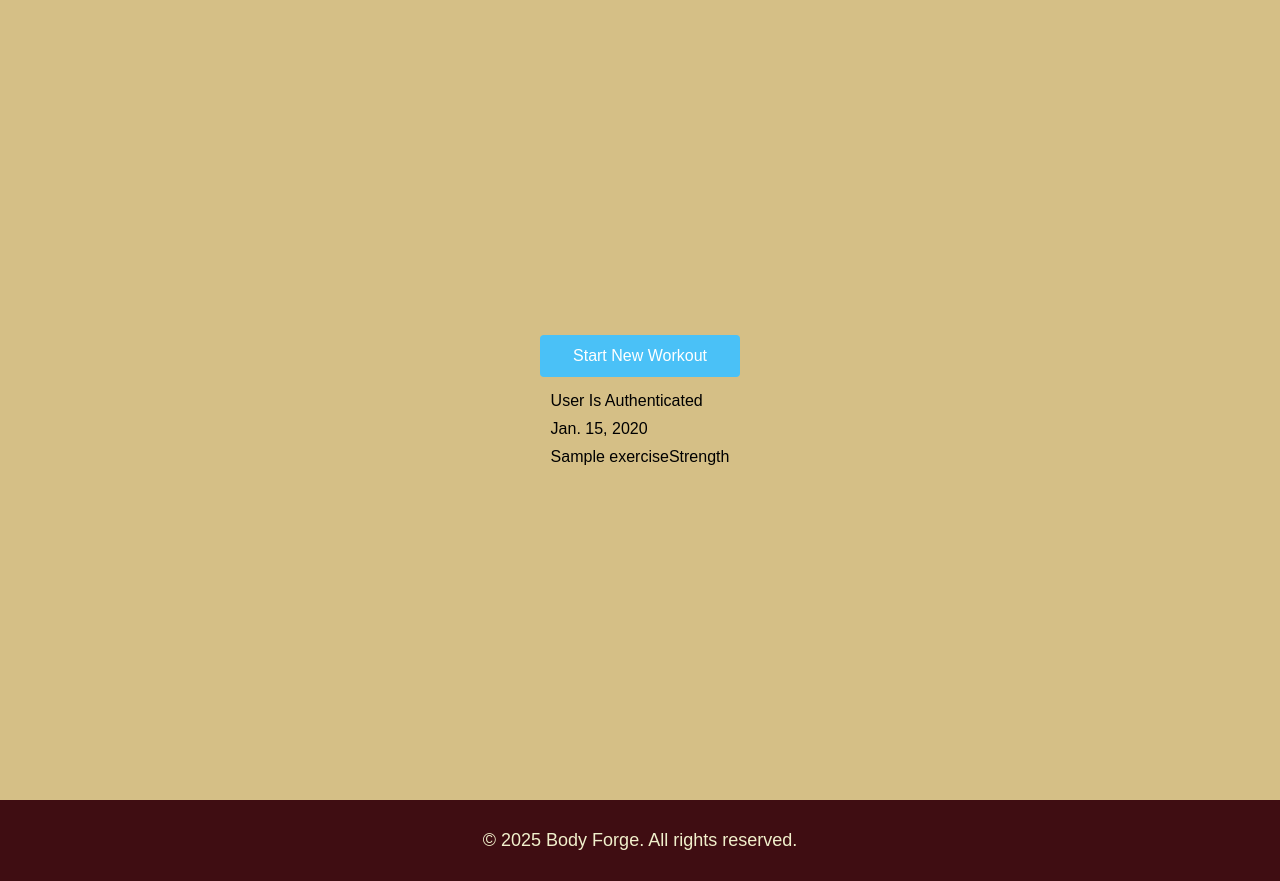
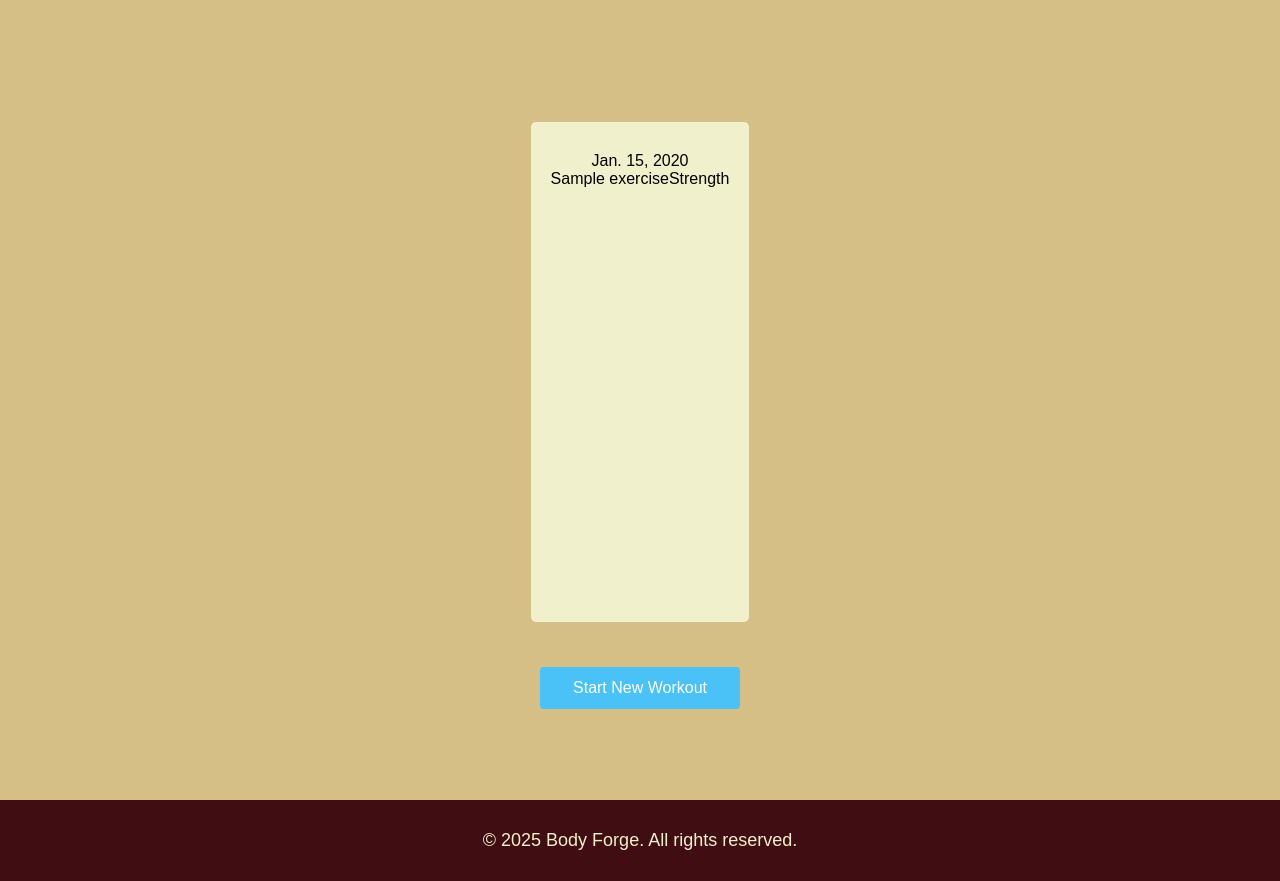
Before and after one commit to zlatin-r/body_forge, a Django app: page / in a window 1280 px wide. Shown: the part 114-995 px from the top of the page. Run offline with Django 5.2, Linux system fonts and the light colour scheme; a user stored in the database is signed in; tables that the repository leaves empty hold one stand-in row (values such as "Sample post"); grey boxes marked "Sample" are stand-in pictures.

Commit message:
changes added

```diff
--- a/static/css/common/home-page.css
+++ b/static/css/common/home-page.css
@@ -43,3 +43,24 @@
     background-color: #ddd;
     transform: translateY(1px);
 }
+
+.workout-cards-container {
+    display: flex;
+    gap: 25px;
+    align-items: center;
+    background-color: #d5bf86;
+    padding: 30px 20px;
+    box-sizing: border-box;
+}
+
+.workout-card {
+    display: flex;
+    flex-direction: column;
+    align-items: center;
+    background-color: #f1f0cc;
+    padding: 30px 20px;
+    box-sizing: border-box;
+    width: 100%;
+    border-radius: 5px;
+    height: 500px;
+}
--- a/templates/common/home-page.html
+++ b/templates/common/home-page.html
@@ -5,25 +5,26 @@
 
 {% block content %}
     <div class="main-container">
-        <a href="{% url 'create-workout' %}" class="workout-create-btn">Start New Workout</a>
 
         {% if user.is_authenticated %}
             <div class="auth-container">
                 {% if all_workouts %}
-                    <p>User Is Authenticated</p>
+                    <div class="workout-cards-container">
+                        {% for workout in all_workouts %}
 
-                    {% for workout in all_workouts %}
+                            <div class="workout-card">
                                 <p>{{ workout.date }}</p>
-
                                 {% if workout.exercises.exists %}
                                     <ul>
                                         {% for exercise in workout.exercises.all %}
                                             <li>{{ exercise.name }}{{ exercise.exercise_type }}</li>
                                         {% endfor %}
                                     </ul>
+                                {% endif %}
+                            </div>
 
-                        {% endif %}
                         {% endfor %}
+                    </div>
                 {% endif %}
             </div>
         {% else %}
@@ -31,6 +32,8 @@
                 <p>User Is Not Authenticated</p>
             </div>
         {% endif %}
+
+        <a href="{% url 'create-workout' %}" class="workout-create-btn">Start New Workout</a>
     </div>
 
 {% endblock %}
```
Also changed, not shown: body_forge/exercises/migrations/0003_remove_exercise_equipment_needed.py (added). Lines whose indentation alone changed are shown as unchanged.
